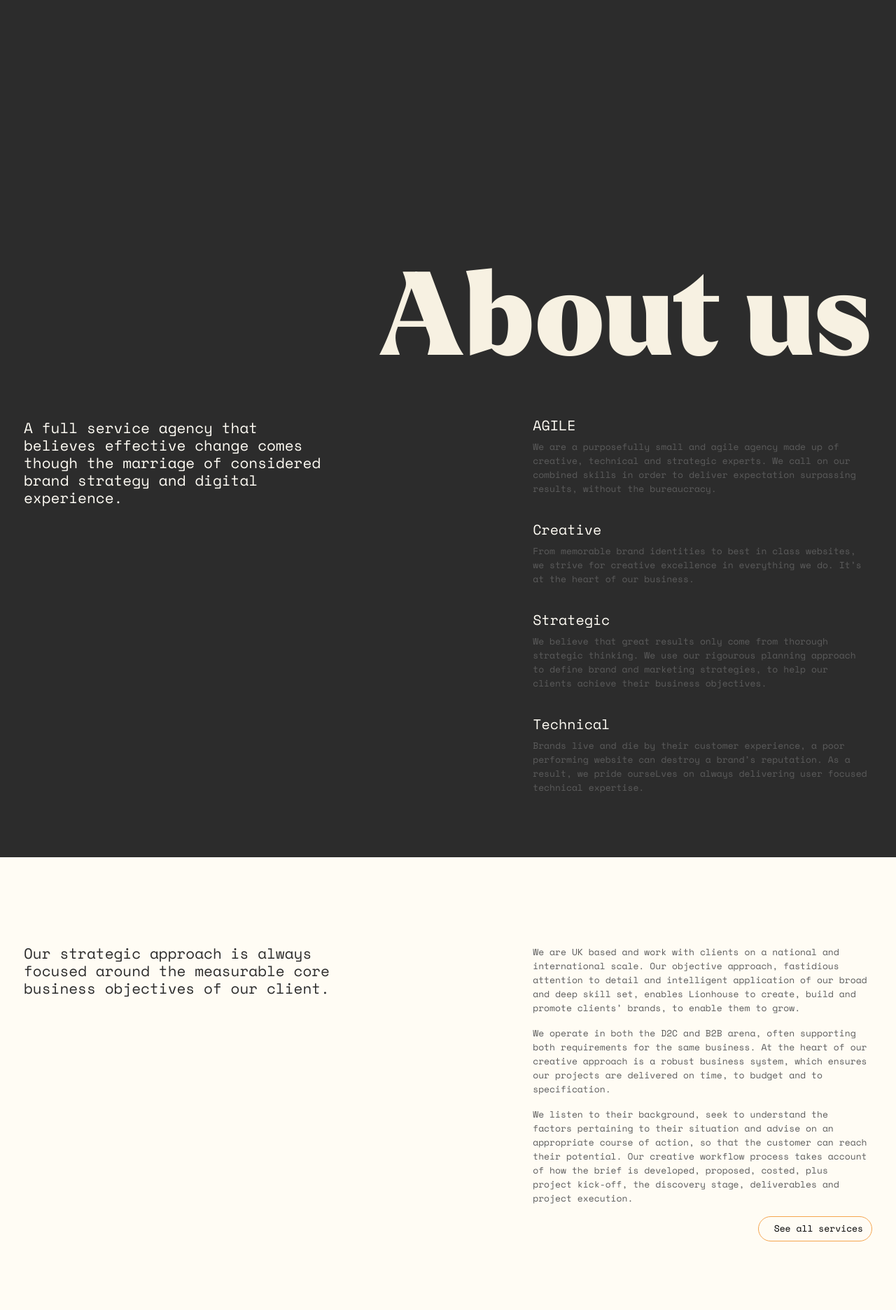
After one commit to touseefahmed-cyber/Lionhouse, a PHP site: page /about.html in a window 1280 px wide. The commit adds this page. Shown: the top 1872 px of the page at 70% size. Run offline with PHP 8.4, Linux system fonts and the light colour scheme; some libraries are stand-ins or nearby versions.

Commit message:
about page in-progress

```diff
--- /dev/null
+++ b/about.html
@@ -0,0 +1,373 @@
+<html lang="en">
+
+<head>
+    <meta charset="UTF-8">
+    <meta name="viewport" content="width=device-width, initial-scale=1.0">
+    <title>Lion House</title>
+    <link rel="stylesheet" href="https://unpkg.com/blaze-slider@0.1.6/dist/blaze.css">
+    <link href="https://fonts.googleapis.com/css2?family=Space+Mono&display=swap" rel="stylesheet">
+    <link rel="stylesheet" href="assets/fonts.css">
+    <link rel="stylesheet" href="assets/style.css">
+</head>
+
+<body>
+
+    <body class="text-sm font-space-mono leading-18 text-light-silver">
+        <!-- HEADER -->
+        <input type="checkbox" class="hidden" id="checked">
+        <header class=" w-full float-left fixed sm:top-[48px] top-[38px] z-[9999]">
+            <div class="container mx-auto xl:px-0 sm:px-4 pl:[14px] pr-[21px]">
+                <nav class="flex justify-between items-center">
+                    <div class="lg:inline-block md:hidden sm:hidden hidden">
+                        <a href="#" class="text-light-white pb-[5px] start-link tracking-[1px]">Start A Project</a>
+                    </div>
+                    <div>
+                        <a href="#">
+                            <figure>
+                                <img src="assets/images/logo.svg" class="sm:w-full sm:h-full w-[62px] h-[55px]">
+                            </figure>
+                        </a>
+                    </div>
+                    <div class="site-map-col">
+                        <ul>
+                            <li class="inline-block"><a href="#"
+                                    class="text-light-white mr-[47px] hover:text-[#FFA156] relative lg:inline-block md:hidden sm:hidden hidden">Projects</a>
+                            </li>
+                            <li class="inline-block"><a href="#" class="text-light-white hover:text-[#FFA156] relative">
+                                    <label for="checked" class="cursor-pointer hamburger-toggle">Menu
+                                        <span
+                                            class="inline-block bg-[#FFA156] sm:w-[19px] sm:h-[19px] w-[15.46px] h-[15.46px] rounded-[50%] relative top-[4px]"></span></label></a>
+                            </li>
+                        </ul>
+                    </div>
+                </nav>
+            </div>
+        </header>
+
+        <div class="navigation__background"></div>
+        <div class="float-left w-full pt-[190px] h-full header-menu fixed top-0 z-[999]">
+            <div class="container mx-auto">
+                <div class="flex justify-between">
+                    <div class="flex ">
+                        <div class="pr-[69px]">
+                            <ul class="unstyle">
+                                <li><a href="#" class="inline-block xl:mb-[20px] lg:mb-[20px] md:mb-[18px] mb-[18px] text-base
+                                 text-black hover:text-[#FFA156] relative">Instagram</a></li>
+                                <li><a href="#"
+                                        class="inline-block xl:mb-[20px] lg:mb-[22px] md:mb-[18px] mb-[18px] text-base text-black hover:text-[#FFA156] relative">Linkedin</a>
+                                </li>
+                                <li><a href="#"
+                                        class="inline-block xl:mb-[18px] lg:mb-[22px] md:mb-[18px] mb-[18px] text-base text-black hover:text-[#FFA156] relative">Twitter</a>
+                                </li>
+                                <li><a href="#"
+                                        class="inline-block text-base text-black hover:text-[#FFA156] relative">Newsletter</a>
+                                </li>
+                            </ul>
+                        </div>
+
+                        <div>
+                            <div class="site-map-col2">
+                                <a href="#"
+                                    class="inline-block mb-[21px] text-base text-black hover:text-[#FFA156] relative">+44(0)
+                                    1225 445 427</a>
+                            </div>
+                            <div class="site-map-col2">
+                                <a href="#"
+                                    class="inline-block mb-[18px] text-base text-black hover:text-[#FFA156] relative">enquiries@lionhouse.com</a>
+                            </div>
+                            <div class="text-black text-base leading-[23px]">
+                                <h6 class="">Head office:</h6>
+                                <p class="max-w-[84%]">
+                                    4 River Street place
+                                    Bath</p>
+                                <small class="inline-block text-base">BA1 2RS</small>
+                            </div>
+                        </div>
+
+                    </div>
+                    <div>
+                        <ul class="unstyle">
+                            <li><a href="#"
+                                    class="text-[60px] leading-[65px] larkenvariableroman font-black tracking-[.4px] inline-block mb-[20px] text-black">Projects</a>
+                            </li>
+                            <li><a href="#"
+                                    class="text-[60px] leading-[65px] larkenvariableroman font-black tracking-[.4px] inline-block mb-[11px] text-black">Services</a>
+                            </li>
+                            <li><a href="#"
+                                    class="text-[60px] leading-[65px] larkenvariableroman font-black tracking-[.4px] inline-block mb-[12px] text-black">About
+                                    us</a></li>
+                            <li><a href="#"
+                                    class="text-[60px] leading-[65px] larkenvariableroman font-black tracking-[.4px] inline-block mb-[15px] text-black">Journal</a>
+                            </li>
+                            <li><a href="#"
+                                    class="text-[60px] leading-[65px] larkenvariableroman font-black tracking-[.4px] inline-block text-black">Contact</a>
+                            </li>
+                        </ul>
+                    </div>
+                </div>
+                <div class="w-full mt-auto">
+                    <h2 class="2xl:text-8xl xl:text-[250px] lg:text-[200px] md:text-[145px] sm:text-[123px] text-[70px]
+               md:leading-[184px] sm:leading-[125px] leading-[85px] text-center larkenvariableroman font-black
+             xl:ml-[-32px] wow slideInLeft border-outline absolute bottom-0">Lionhouse</h1>
+                </div>
+            </div>
+        </div>
+        <!-- HEADER -->
+
+
+
+        <!-- BANNER -->
+        <!-- BANNER -->
+
+        <!-- BANNER -->
+<section  class="bg-[#2C2C2C] min-h-[400px] w-full float-left pt-[370px] relative
+after:absolute  after:content-['Services']
+after:text-[165px] after:leading-[170px] after:text-end after:text-white-yellow
+ sm:after:bottom-0 after:bottom-[15%] after:right-0">
+    <div class="container mx-auto xl:px-0 sm:px-4">
+
+          <h1 class="text-[165px] leading-[170px] mb-[-66px] text-end text-white-yellow
+           larkenvariableroman font-black">About us</h1>
+      </div>
+</section>
+<!-- BANNER -->
+
+
+        <section class="float-left w-full bg-[#2C2C2C] pt-[125px] pb-[50px]">
+            <div class="container mx-auto xl:px-0 px-4">
+                <div class="flex justify-between">
+                    <div class="w-[37%]">
+                        <p class="text-light-white text-2xl leading-[25px]">
+                            A full service agency that believes effective change comes though the marriage of considered
+                            brand strategy and digital experience.
+                        </p>
+                    </div>
+                    <div class="w-[40%]">
+                        <div class="w-100 mb-10">
+                            <h3 class="sm:text-xl text-[18px] text-light-white mb-[11px]">AGILE</h3>
+                            <p class="text-sm text-[#5C5C5C] leading-[20px]">
+                                We are a purposefully small and agile agency made up of creative, technical and
+                                strategic experts. We call on our combined skills in order to deliver expectation
+                                surpassing
+                                results, without the bureaucracy.
+                            </p>
+                        </div>
+                        <div class="w-100 mb-10">
+                            <h3 class="sm:text-xl text-[18px] text-light-white mb-[11px]">Creative</h3>
+                            <p class="text-sm text-[#5C5C5C] leading-[20px]">
+                                From memorable brand identities to best in class websites, we strive for creative
+                                excellence in everything we do. It’s at the heart of our business.
+                            </p>
+                        </div>
+                        <div class="w-100 mb-10">
+                            <h3 class="sm:text-xl text-[18px] text-light-white mb-[11px]">Strategic</h3>
+                            <p class="text-sm text-[#5C5C5C] leading-[20px]">
+                                We believe that great results only come from thorough strategic thinking. We use our
+                                rigourous planning approach to define brand and marketing strategies, to help our
+                                clients achieve their business objectives.
+                            </p>
+                        </div>
+                        <div class="w-100 mb-10">
+                            <h3 class="sm:text-xl text-[18px] text-light-white mb-[11px]">Technical</h3>
+                            <p class="text-sm text-[#5C5C5C] leading-[20px]">
+                                Brands live and die by their customer experience, a poor performing website can destroy
+                                a brand’s reputation. As a result, we pride ourseLves on always delivering user
+                                focused technical expertise.
+                            </p>
+                        </div>
+                    </div>
+                </div>
+            </div>
+        </section>
+
+
+        <section class="float-left w-full bg-light-white pt-[125px] pb-[400px]">
+            <div class="container mx-auto xl:px-0 px-4">
+                <div class="flex justify-between">
+                    <div class="w-[37%]">
+                        <p class="text-l-black text-2xl leading-[25px]">
+                            Our strategic approach is always focused around the measurable core business objectives of
+                            our client.
+                        </p>
+                    </div>
+                    <div class="w-[40%]">
+                        <p class="text-sm text-[#5C5C5C] mb-4 leading-[20px]">
+                            We are UK based and work with clients on a national and international scale. Our objective approach, fastidious attention to detail and intelligent application of our broad and deep skill set, enables Lionhouse to create, build and promote clients’ brands, to enable them to grow.
+
+                        </p>
+                        <p class="text-sm text-[#5C5C5C] mb-4 leading-[20px]">
+                            We operate in both the D2C and B2B arena, often supporting both requirements for the same business. At the heart of our creative approach is a robust business system, which ensures our projects are delivered on time, to budget and to specification.
+
+                        <p class="text-sm text-[#5C5C5C] mb-4 leading-[20px]">
+                            We listen to their background, seek to understand the
+factors pertaining to their situation and advise on an appropriate course of action, so that the customer can reach their potential. Our creative workflow process takes account of how the brief is developed, proposed, costed, plus project kick-off, the discovery stage, deliverables and project execution.
+
+                        </p>
+                        <div class="w-full float-left">
+                            <a href="#" class="text-sm leading-13 text-black border-[1px] border-solid border-[#F5A54F] inline-block rounded-[21px]  pl-[22px] pr-[12px]
+                                               pt-[10px] pb-[11px] float-right hover:text-light-white hover:bg-[#F5A54F] transition-all duration-[0.6s]
+                                                ease-in-out hover:-translate-y-[8px]">See all services</a>
+                            </div>
+                    </div>
+                </div>
+            </div>
+        </section>
+
+
+
+        <section class="float-left w-full bg-white pb-[50px]">
+            <div class="container mx-auto xl:px-0 px-4">
+                <img src="assets/images/BGN_Team_Collaboration-2-816x544.png" class="mb-16 mt-[-300px]" alt="">
+
+                <div class="flex justify-between">
+                    <div class="w-[37%]">
+                        <p class="text-black text-2xl leading-[25px]">
+                            We combine our skills and services to provide our customers with exactly what they need to
+                            make a difference for their business
+                        </p>
+                    </div>
+                    <div class="w-[40%]">
+                        <div class="w-100 mb-10">
+                            <h3 class="sm:text-xl text-[18px] text-black mb-[11px]">Mission Pebble</h3>
+                            <p class="text-sm text-[#5C5C5C] leading-[20px]">
+                                We are UK based and work with clients on a national and international scale. Our
+                                objective approach, fastidious attention to detail and intelligent application of our
+                                broad and deep skill set, enables Lionhouse to create, build and promote clients’
+                                brands, to enable them to grow.
+                            </p>
+                        </div>
+                        <div class="w-100 mb-10">
+                            <h3 class="sm:text-xl text-[18px] text-black mb-[11px]">Mission Pebble</h3>
+                            <p class="text-sm text-[#5C5C5C] leading-[20px]">
+                                We are UK based and work with clients on a national and international scale. Our
+                                objective approach, fastidious attention to detail and intelligent application of our
+                                broad and deep skill set, enables Lionhouse to create, build and promote clients’
+                                brands, to enable them to grow.
+                            </p>
+                        </div>
+                    </div>
+                </div>
+            </div>
+        </section>
+
+
+        <div class="w-full float-left pt-16 border-t border-t-gray">
+            <div class="container mx-auto  xl:px-0 px-4 px">
+                <p class="text-l-black text-2xl leading-[25px]">Think we can help you?</p>
+            </div>
+        </div>
+
+
+        <div class="w-full float-left marquee flex truncate lg:mb-[132px] sm:mb-[100px] mb-[100px]">
+
+            <h3 class="lg:text-7xl sm:text-[100px] text-[120px] text-gray md:leading-[186px] leading-[123px]
+               larkenvariableroman font-black tracking-[1.9px]
+                text-dark-yellow text-[#f2ebd9] opacity-10 text-center sm:pl-[67px] pl-[45px]">Start a project</h3>
+            <h3 class="lg:text-7xl sm:text-[100px] text-[120px] text-gray md:leading-[186px] leading-[123px] larkenvariableroman
+               font-black tracking-[1.9px] text-dark-yellow text-[#f2ebd9]
+                opacity-10 text-center sm:pl-[67px] pl-[45px]">Start a project</h3>
+            <h3 class="lg:text-7xl sm:text-[100px] text-[120px] text-gray md:leading-[186px] leading-[123px] larkenvariableroman font-black tracking-[1.9px] text-dark-yellow text-[#f2ebd9]
+               opacity-10 text-center">Start a project</h3>
+        </div>
+
+        <!-- FOOTER -->
+        <footer class="bg-[#2C2C2C] float-left w-full xl:pt-[144px] lg:pt-[100px] md:pt-[80px] sm:pt-[60px] pb-[22px]">
+            <div class="container mx-auto xl:px-0 px-4">
+                <div class="md:flex xl:mb-[80px] lg:mb-[70px] md:mb-[60px] sm:mb-[40px]">
+                    <div class="sm:flex justify-between lg:w-[73.5%] md:w-full lg:mb-[30px]">
+                        <div class="sm:w-[46%] w-full mb-[112px]">
+                            <h3
+                                class="lg:text-2xl md:text-[18px] text-[18px] sm:leading-[33px] leading-[27px] text-light-white sm:mb-[34px] mb-[18px]">
+                                Strategy-led brand and
+                                digital experience agency
+                            </h3>
+                            <div>
+                                <a href="#" class="text-light-white pb-[4px] start-link capitalize tracking-wider">Start
+                                    a project</a>
+                            </div>
+                        </div>
+                        <div class="sm:w-[21%] w-full md:pr-[73px] site-map-col sm:inline-block hidden">
+                            <ul class="unstyle">
+                                <li><a href="#"
+                                        class="inline-block
+                           xl:mb-[29px] lg:mb-[22px] md:mb-[18px] mb-[18px] text-base text-light-white hover:text-[#FFA156] relative">Projects</a>
+                                </li>
+                                <li><a href="#"
+                                        class="inline-block xl:mb-[29px] lg:mb-[22px] md:mb-[18px] mb-[18px] text-base text-light-white hover:text-[#FFA156] relative">Services</a>
+                                </li>
+                                <li><a href="#"
+                                        class="inline-block xl:mb-[29px] lg:mb-[22px] md:mb-[18px]  mb-[18px]  text-base text-light-white hover:text-[#FFA156] relative">About
+                                        us</a></li>
+                                <li><a href="#"
+                                        class="inline-block xl:mb-[29px] lg:mb-[22px] md:mb-[18px]  mb-[18px] text-base text-light-white hover:text-[#FFA156] relative">Journal</a>
+                                </li>
+                                <li><a href="#"
+                                        class="inline-block xl:mb-[29px] lg:mb-[22px] md:mb-[18px] mb-[18px] text-base text-light-white hover:text-[#FFA156] relative">Careers
+                                        <span
+                                            class="blink inline-block bg-[#FFA156] w-[19px] h-[19px] rounded-[50%] relative top-[4px]"></span></a>
+                                </li>
+                                <li><a href="#"
+                                        class="inline-block text-base text-light-white hover:text-[#FFA156] relative">Contact</a>
+                                </li>
+                            </ul>
+                        </div>
+                    </div>
+                    <div class="sm:flex justify-between lg:w-[42.5%] md:w-full sm:mb-0 mb-[64px]">
+                        <div class="sm:pr-[35px] site-map-col sm:mb-[0] mb-[55px]">
+                            <ul class="unstyle">
+                                <li><a href="#"
+                                        class="inline-block xl:mb-[29px] lg:mb-[22px] md:mb-[18px] mb-[18px]  text-base text-light-white hover:text-[#FFA156] relative">Instagram</a>
+                                </li>
+                                <li><a href="#"
+                                        class="inline-block xl:mb-[29px] lg:mb-[22px] md:mb-[18px] mb-[18px] text-base text-light-white hover:text-[#FFA156] relative">Linkedin</a>
+                                </li>
+                                <li><a href="#"
+                                        class="inline-block xl:mb-[29px] lg:mb-[22px] md:mb-[18px] mb-[18px] text-base text-light-white hover:text-[#FFA156] relative">Twitter</a>
+                                </li>
+                                <li><a href="#"
+                                        class="inline-block text-base text-light-white hover:text-[#FFA156] relative">Newsletter</a>
+                                </li>
+                            </ul>
+                        </div>
+                        <div class="md:pr-[42px]">
+                            <div class="site-map-col2">
+                                <a href="#"
+                                    class="inline-block mb-[21px] text-base text-light-white hover:text-[#FFA156] relative">+44(0)
+                                    1225 445 427</a>
+                            </div>
+                            <div class="site-map-col2">
+                                <a href="#"
+                                    class="inline-block xl:mb-[33px] lg:mb-[22px] md:mb-[18px] text-base text-light-white hover:text-[#FFA156] relative">enquiries@lionhouse.com</a>
+                            </div>
+                            <div class="text-light-white text-base leading-[23px]">
+                                <h6 class="">Head office:</h6>
+                                <p class="max-w-[84%]">
+                                    4 River Street place
+                                    Bath</p>
+                                <small class="inline-block text-base">BA1 2RS</small>
+                            </div>
+                        </div>
+                    </div>
+                </div>
+                <h3 class="2xl:text-8xl xl:text-[250px] lg:text-[200px] md:text-[148px] sm:text-[120px] text-[68px] lg:leading-[202px]
+       md:leading-[145px] sm:leading-[120px] leading-[68px] 2xl:ml-[-60px] xl:ml-[-10px] text-black larkenvariableroman font-black relative z-10">
+                    Lionhouse</h3>
+                <div class="site-map-col float-left w-full">
+                    <ul class="float-right xl:pr-[3px]">
+                        <li class="inline-block"><a href="#"
+                                class="text-light-white text-xxsm hover:text-[#FFA156] relative">Cookie policy</a></li>
+                        <li class="inline-block sm:pl-[34px] sm:pr-[35px] px-[27px]"><a href="#"
+                                class="text-light-white text-xxsm hover:text-[#FFA156] relative">Privacy Policy</a></li>
+                        <li class="inline-block text-light-white text-xxsm">©Lionhouse 2023</li>
+                    </ul>
+                </div>
+            </div>
+        </footer>
+    </body>
+
+    <script src="https://unpkg.com/blaze-slider@0.1.6/dist/blaze-slider.min.js"></script>
+    <script src="./assets/js/gsap-latest-beta.min.js"></script>
+    <script src="./assets/js/tScrollTrigger.min.js"></script>
+    <script src="./assets/index.js"></script>
+
+</html>
--- a/assets/style.css
+++ b/assets/style.css
@@ -466,6 +466,12 @@ video {
   margin-left: auto;
   margin-right: auto;
 }
+.mb-10{
+  margin-bottom: 2.5rem;
+}
+.mb-16{
+  margin-bottom: 4rem;
+}
 .mb-4{
   margin-bottom: 1rem;
 }
@@ -552,6 +558,9 @@ video {
 }
 .mt-\[-147px\]{
   margin-top: -147px;
+}
+.mt-\[-300px\]{
+  margin-top: -300px;
 }
 .mt-\[-35px\]{
   margin-top: -35px;
@@ -691,6 +700,9 @@ video {
 .border-b-\[1px\]{
   border-bottom-width: 1px;
 }
+.border-t{
+  border-top-width: 1px;
+}
 .border-solid{
   border-style: solid;
 }
@@ -702,6 +714,10 @@ video {
   --tw-border-opacity: 1;
   border-color: rgb(245 165 79 / var(--tw-border-opacity));
 }
+.border-t-gray{
+  --tw-border-opacity: 1;
+  border-top-color: rgb(93 93 93 / var(--tw-border-opacity));
+}
 .bg-\[\#171716\]{
   --tw-bg-opacity: 1;
   background-color: rgb(23 23 22 / var(--tw-bg-opacity));
@@ -730,6 +746,10 @@ video {
   --tw-bg-opacity: 1;
   background-color: rgb(248 243 228 / var(--tw-bg-opacity));
 }
+.bg-white{
+  --tw-bg-opacity: 1;
+  background-color: rgb(255 255 255 / var(--tw-bg-opacity));
+}
 .bg-\[url\(\'\.\/images\/circule-img\.png\'\)\]{
   background-image: url('./images/circule-img.png');
 }
@@ -768,6 +788,9 @@ video {
 .pb-\[22px\]{
   padding-bottom: 22px;
 }
+.pb-\[400px\]{
+  padding-bottom: 400px;
+}
 .pb-\[4px\]{
   padding-bottom: 4px;
 }
@@ -830,6 +853,9 @@ video {
 }
 .pr-\[71px\]{
   padding-right: 71px;
+}
+.pt-16{
+  padding-top: 4rem;
 }
 .pt-\[105px\]{
   padding-top: 105px;
```
Also changed, not shown: projects.html (+8 -5 lines), assets/images/BGN_Team_Collaboration-2-816x544.png (added), 1 other file.
